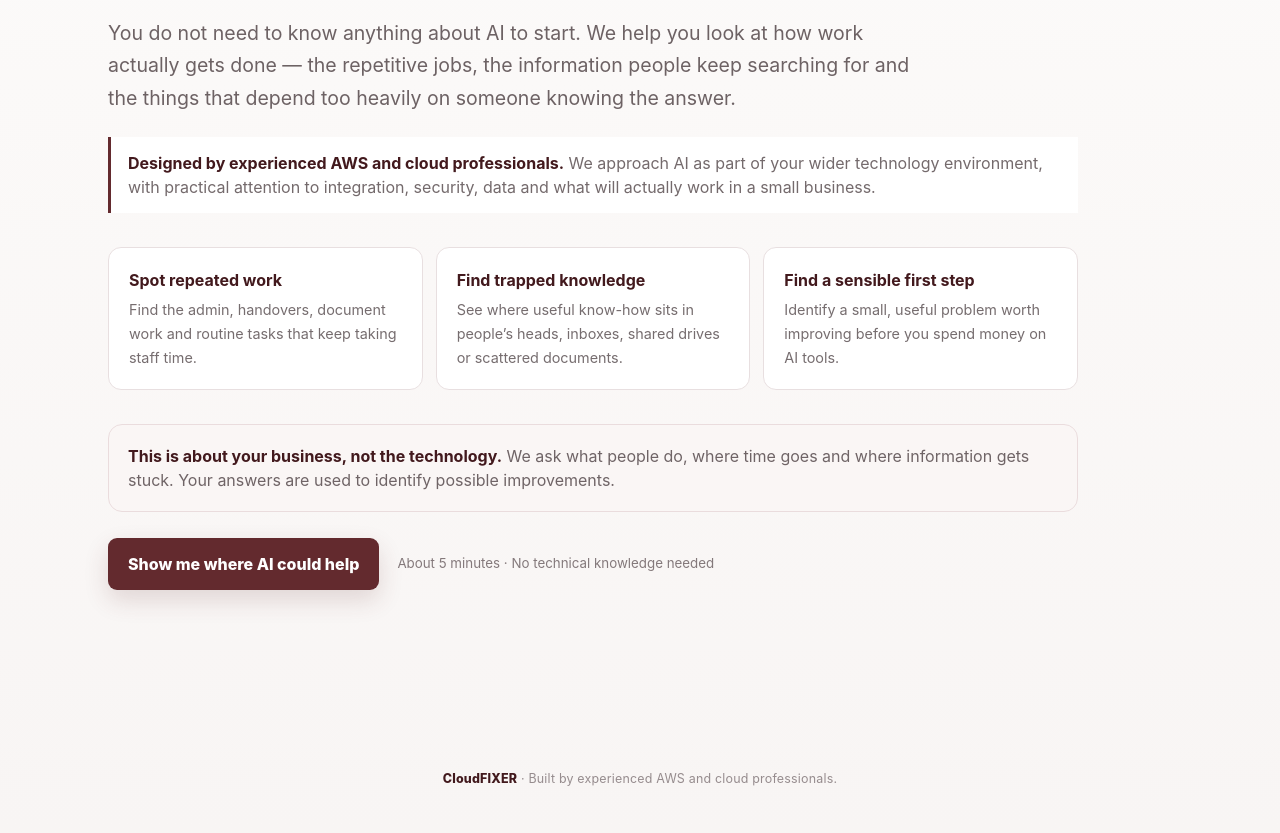
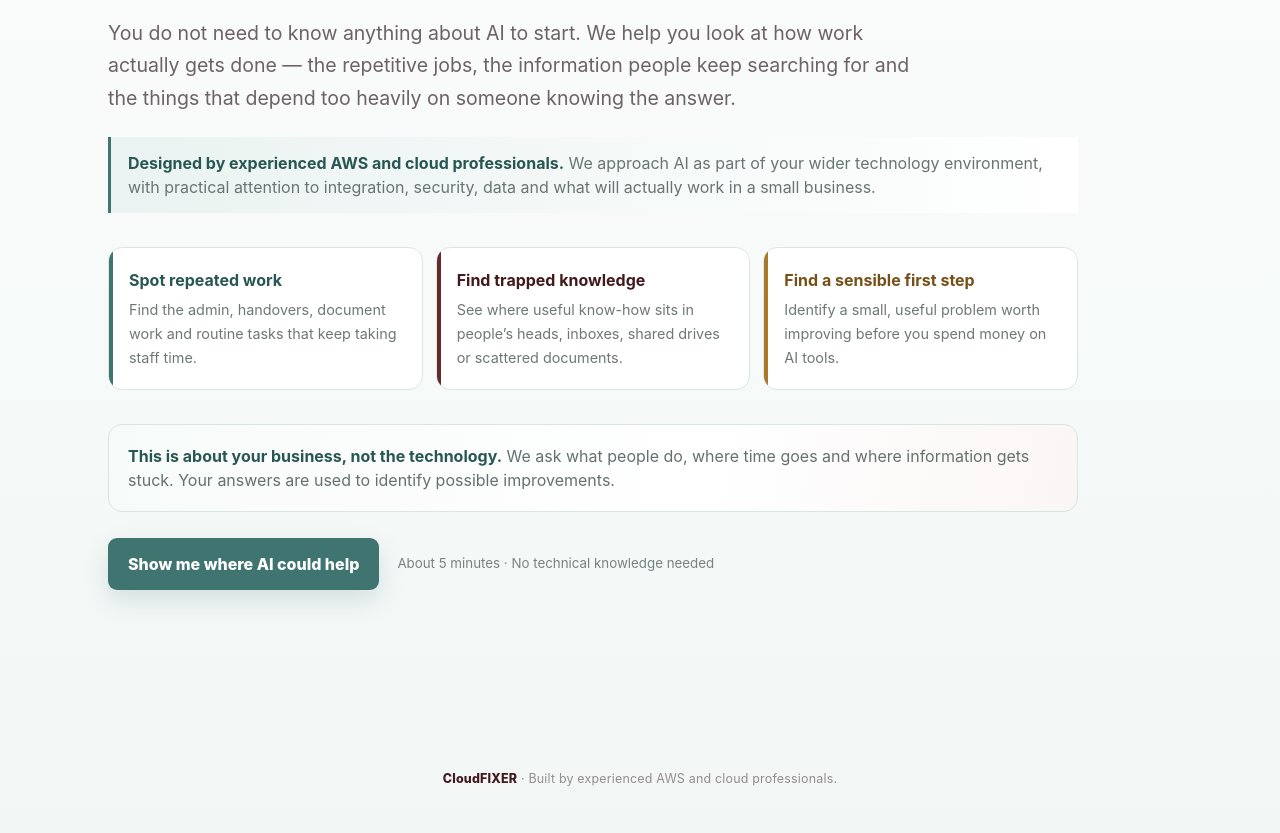
Before and after one commit to swissboy76/awsarchitecture, a website: page public/ai.html in a window 1280 px wide. Shown: the part 623-1456 px from the top of the page. Drawn offline with Linux system fonts and the light colour scheme.

Commit message:
Give AI assessment a distinct teal visual identity

```diff
--- a/public/ai.html
+++ b/public/ai.html
@@ -8,9 +8,15 @@
   <link rel="icon" href="/cloudfixer-mark.svg" type="image/svg+xml" />
   <link rel="stylesheet" href="/styles.css" />
   <style>
-    .nav{gap:24px}.brand-ai{display:block;line-height:0}.brand-ai img{display:block;width:360px;max-width:58vw;height:auto}.nav-actions{display:flex;gap:10px;align-items:center}.nav-actions a{text-decoration:none}.ai-hero{max-width:970px;padding:64px 0 52px}.ai-hero h1{font-size:clamp(3.1rem,7.6vw,6.2rem);line-height:.95;letter-spacing:-.065em;margin:.2em 0;color:var(--wine-dark);font-weight:650}.ai-hero h1:after{content:"";display:block;width:86px;height:3px;background:var(--wine);margin-top:24px}.ai-benefits{display:grid;grid-template-columns:repeat(3,1fr);gap:13px;margin:34px 0}.ai-benefits article{background:#fff;border:1px solid var(--line);border-radius:13px;padding:20px}.ai-benefits strong{display:block;color:var(--wine-dark);margin-bottom:5px}.ai-benefits span{color:#766d6f;font-size:.9rem}.start-box{margin-top:26px;display:flex;align-items:center;gap:18px;flex-wrap:wrap}.start-box small{color:#84797b}.opportunity-note{background:#faf6f5;border:1px solid #eadcdd;border-radius:14px;padding:19px;margin:24px 0;color:#6f6466}.opportunity-note strong{color:var(--wine-dark)}.credibility{margin:22px 0 0;border-left:3px solid var(--wine);padding:14px 17px;background:#fff;color:#746a6c}.credibility strong{color:var(--wine-dark)}
-    @media(max-width:760px){.ai-benefits{grid-template-columns:1fr}.ai-hero{padding-top:38px}.brand-ai img{width:280px;max-width:66vw}.nav-actions .secondary{display:none}}
-    @media(max-width:520px){.nav{padding-left:18px;padding-right:18px}.brand-ai img{width:230px;max-width:68vw}.pill{font-size:.58rem}.ai-hero h1{font-size:3.05rem}}
+    :root{--ai:#3f7470;--ai-dark:#285753;--ai-soft:#eaf3f1;--ai-line:#bfd4d1}
+    body{background:linear-gradient(180deg,#fff 0%,#f8fbfa 48%,#f2f7f6 100%)}body:before{background:radial-gradient(circle at 88% 9%,rgba(63,116,112,.10),transparent 27%),radial-gradient(circle at 6% 36%,rgba(99,42,46,.05),transparent 24%)}
+    .nav{gap:24px}.brand-ai{display:block;line-height:0}.brand-ai img{display:block;width:360px;max-width:58vw;height:auto}.nav-actions{display:flex;gap:10px;align-items:center}.nav-actions a{text-decoration:none}.nav .pill{color:var(--ai-dark);border-color:var(--ai-line);background:#f6fbfa}
+    .ai-hero{max-width:970px;padding:64px 0 52px;position:relative}.ai-hero:after{content:"01  101\A1010  01\A  0101";white-space:pre;position:absolute;right:0;top:70px;font:700 .95rem/2.15 ui-monospace,SFMono-Regular,Menlo,monospace;letter-spacing:.32em;color:rgba(63,116,112,.13);pointer-events:none}.ai-hero .eyebrow{color:var(--ai)}.ai-hero h1{font-size:clamp(3.1rem,7.6vw,6.2rem);line-height:.95;letter-spacing:-.065em;margin:.2em 0;color:var(--wine-dark);font-weight:650}.ai-hero h1:after{content:"";display:block;width:86px;height:3px;background:linear-gradient(90deg,var(--wine),var(--ai));margin-top:24px}
+    .ai-benefits{display:grid;grid-template-columns:repeat(3,1fr);gap:13px;margin:34px 0}.ai-benefits article{background:#fff;border:1px solid #dbe6e4;border-radius:14px;padding:20px;position:relative;overflow:hidden}.ai-benefits article:before{content:"";position:absolute;left:0;top:0;bottom:0;width:4px;background:var(--ai)}.ai-benefits article:nth-child(2):before{background:var(--wine)}.ai-benefits article:nth-child(3):before{background:#a9782b}.ai-benefits strong{display:block;color:var(--ai-dark);margin-bottom:5px}.ai-benefits article:nth-child(2) strong{color:var(--wine-dark)}.ai-benefits article:nth-child(3) strong{color:#765018}.ai-benefits span{color:#6f7776;font-size:.9rem}
+    .start-box{margin-top:26px;display:flex;align-items:center;gap:18px;flex-wrap:wrap}.start-box small{color:#778380}.start-box .primary{background:var(--ai);box-shadow:0 10px 25px rgba(63,116,112,.18)}.start-box .primary:hover{background:var(--ai-dark)}
+    .opportunity-note{background:linear-gradient(100deg,#f7fbfa,#fff 62%,#faf6f5);border:1px solid #d8e5e2;border-radius:14px;padding:19px;margin:24px 0;color:#64716f}.opportunity-note strong{color:var(--ai-dark)}.credibility{margin:22px 0 0;border-left:3px solid var(--ai);padding:14px 17px;background:linear-gradient(90deg,var(--ai-soft),#fff);color:#687572}.credibility strong{color:var(--ai-dark)}
+    #assessment,#results{border-top:4px solid var(--ai)}#assessment .eyebrow,#results>.eyebrow{color:var(--ai)}#assessment .progress div{background:linear-gradient(90deg,var(--ai-dark),var(--ai))}#assessment .answer:hover,#assessment .answer.selected{border-color:#90b6b1;background:#f2f8f7}.score-grid article:nth-child(1),.score-grid article:nth-child(4){border-top-color:var(--ai)}.score-grid article:nth-child(2),.score-grid article:nth-child(5){border-top-color:var(--wine)}.score-grid article:nth-child(3){border-top-color:#a9782b}.mini i{background:linear-gradient(90deg,var(--ai-dark),var(--ai))}.result-action{border-left-color:var(--ai);background:#f2f8f7}.leadbox{background:linear-gradient(135deg,#eef6f4,#fff 62%,#faf6f5);border-color:#d8e5e2}
+    @media(max-width:900px){.ai-hero:after{display:none}}@media(max-width:760px){.ai-benefits{grid-template-columns:1fr}.ai-hero{padding-top:38px}.brand-ai img{width:280px;max-width:66vw}.nav-actions .secondary{display:none}}@media(max-width:520px){.nav{padding-left:18px;padding-right:18px}.brand-ai img{width:230px;max-width:68vw}.pill{font-size:.58rem}.ai-hero h1{font-size:3.05rem}}
   </style>
 </head>
 <body>
```
